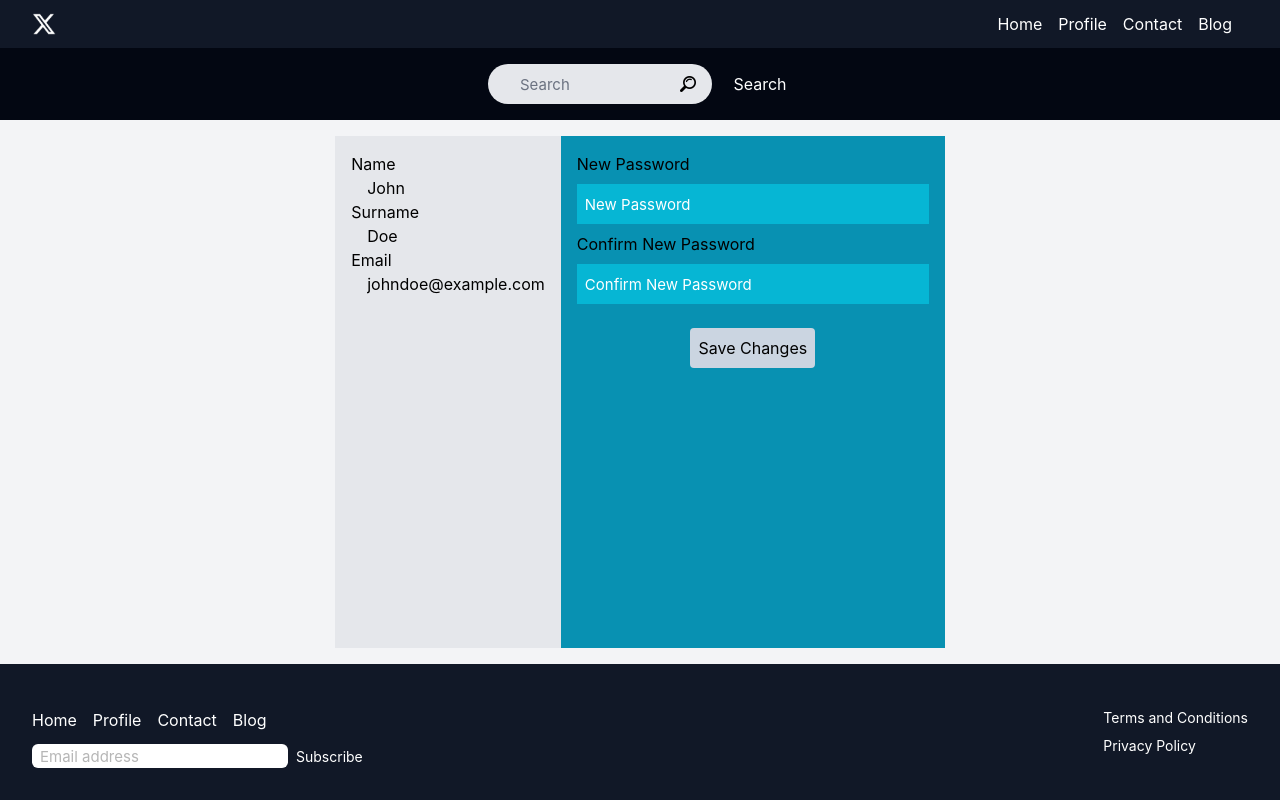
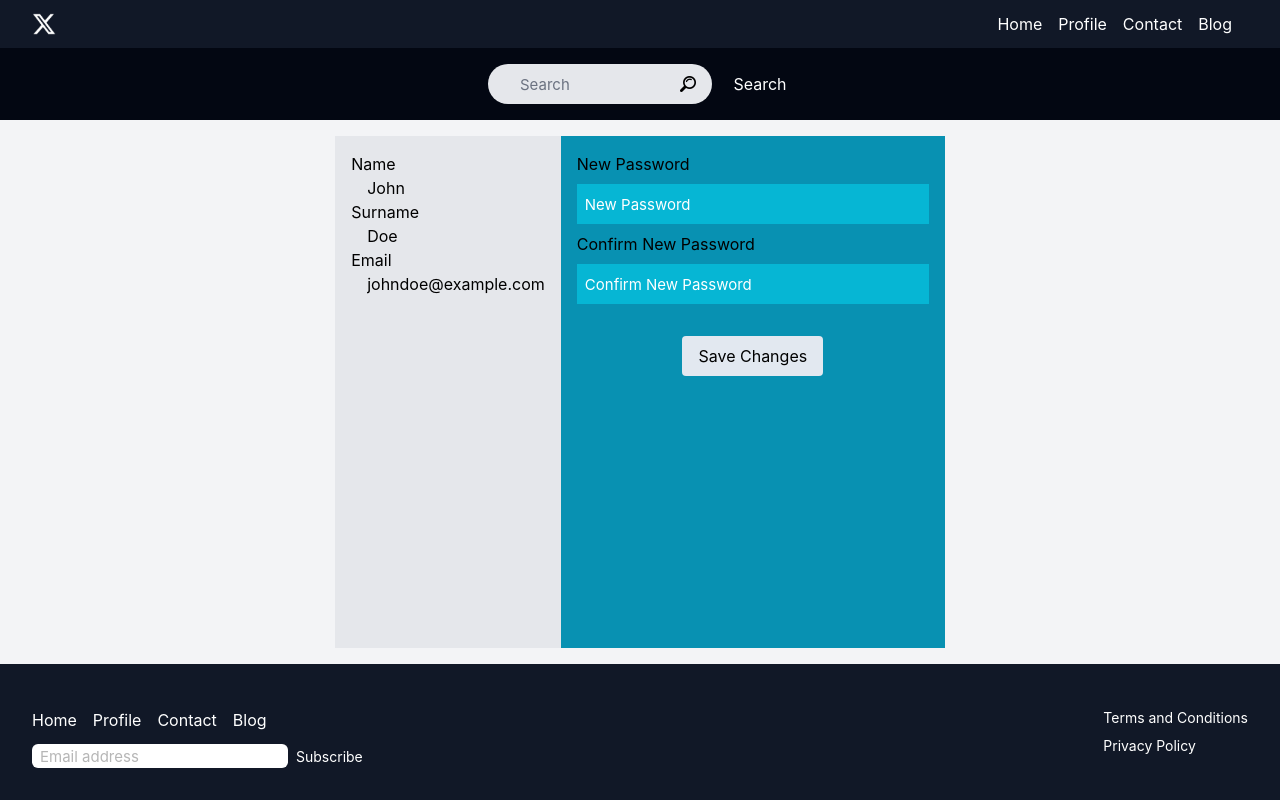
Before and after one commit to Ani-Gamtsemlidze/tbc-react-project, a React (Create React App) app: page /profile in a window 1280 px wide. Built offline with nearby package versions, Linux system fonts and the light colour scheme.

Commit message:
make style changes in save button

```diff
--- a/src/pages/profile/Profile.jsx
+++ b/src/pages/profile/Profile.jsx
@@ -20,7 +20,8 @@ function Profile() {
         <div>Surname
         <p className='text-base ml-4'>{userProfile.surname}</p>
         </div>
-        <div>Email<p className='text-base ml-4'>{userProfile.email}</p>
+        <div>Email
+          <p className='text-base ml-4'>{userProfile.email}</p>
         </div>
         </div>
         <div className='flex flex-col bg-cyan-600 w-96 p-4 gap-2' >
@@ -28,7 +29,7 @@ function Profile() {
           <input className='py-2 pl-2 bg-cyan-500 text-white outline-none' id='password' type='password' placeholder='New Password' />
           <label htmlFor='confirmPassword'>Confirm New Password</label>
           <input className='py-2 pl-2 bg-cyan-500 text-white outline-none'  id='confirmPassword' type='password' placeholder='Confirm New Password'  />
-          <button className=' bg-slate-300 p-2 w-38 mx-auto mt-4 rounded' type='submit'>Save Changes</button>
+          <button className=' hover:bg-slate-300 bg-slate-200 transition px-4 py-2 w-38 mx-auto mt-6 rounded' type='submit'>Save Changes</button>
         </div>
       </section>
     );
```
